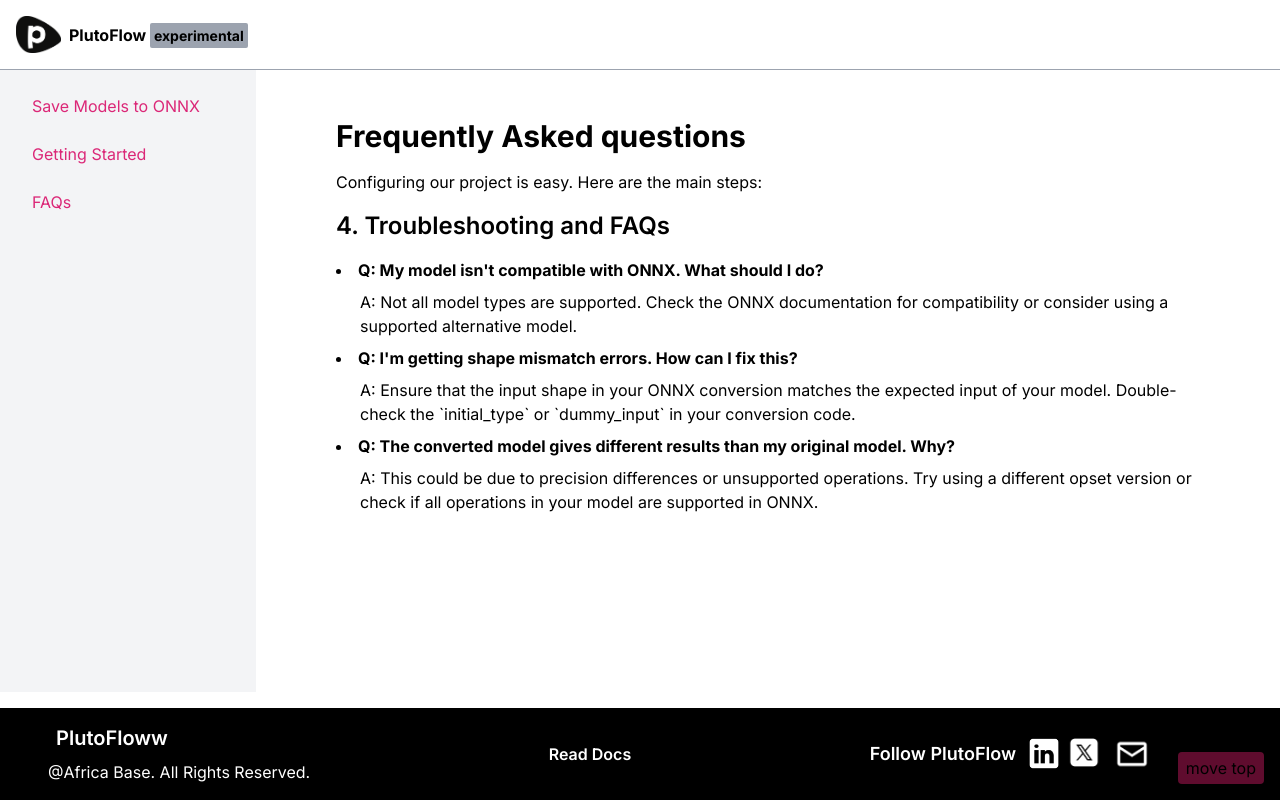
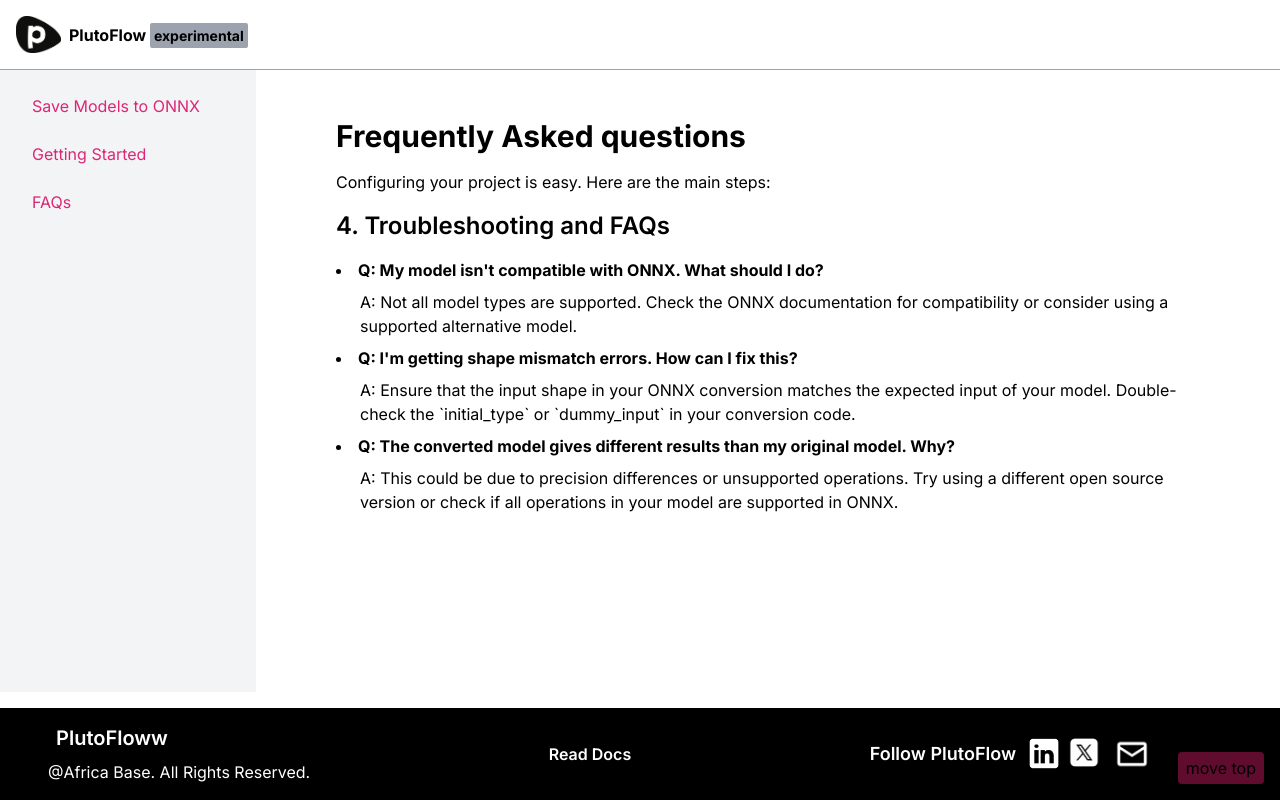
Before and after one commit to Fosberg-codex/onnxview, a Next.js app: page /docs/FAQ in a window 1280 px wide. Built offline with nearby package versions, Linux system fonts and the light colour scheme; what onnxruntime-web would draw is missing.

Commit message:
Fixed typos in docs FAQ page

```diff
--- a/app/docs/FAQ/page.tsx
+++ b/app/docs/FAQ/page.tsx
@@ -2,7 +2,7 @@ export default function ConfigurationPage() {
     return (
       <div className="max-w-4xl mx-auto px-4 py-8">
         <h1 className="text-3xl font-bold mb-4">Frequently Asked questions</h1>
-        <p className="mb-4">Configuring our project is easy. Here are the main steps:</p>
+        <p className="mb-4">Configuring your project is easy. Here are the main steps:</p>
         <section>
           <h2 className="text-2xl font-semibold mb-4">4. Troubleshooting and FAQs</h2>
           <ul className="list-disc list-inside space-y-2 mb-4">
@@ -16,7 +16,7 @@ export default function ConfigurationPage() {
             </li>
             <li>
               <strong>Q: The converted model gives different results than my original model. Why?</strong>
-              <p className="ml-6 mt-2">A: This could be due to precision differences or unsupported operations. Try using a different opset version or check if all operations in your model are supported in ONNX.</p>
+              <p className="ml-6 mt-2">A: This could be due to precision differences or unsupported operations. Try using a different open source version or check if all operations in your model are supported in ONNX.</p>
             </li>
           </ul>
         </section>
```
